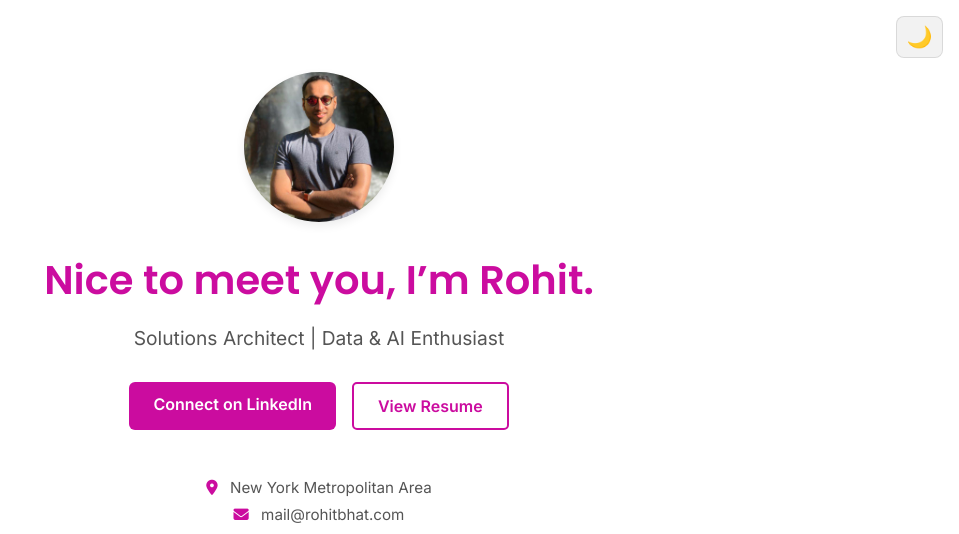
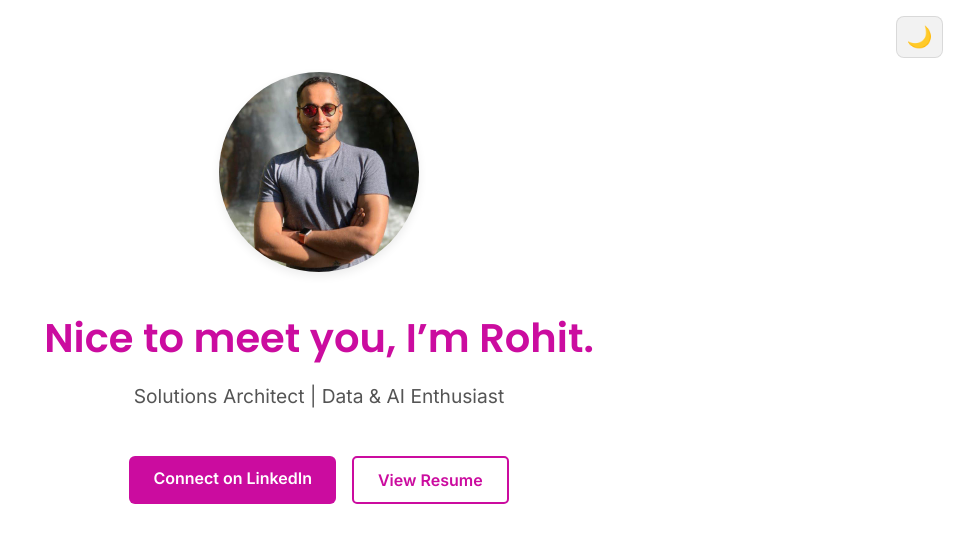
Before and after one commit to rohitbhat/rohitbhat.github.io, a plain HTML site: page index.html in a window 1280 px wide. Shown: the top 534 px of the page, without its empty margins (321-1280 px from the left). Drawn offline with Linux system fonts and the light colour scheme.

Commit message:
Change spacing, increase profile pic size and spacing

```diff
--- a/assets/css/website.css
+++ b/assets/css/website.css
@@ -49,11 +49,11 @@ body {
 }
 
 .profile-pic {
-    width: 150px;
-    height: 150px;
+    width: 200px;
+    height: 200px;
     object-fit: cover;
     border-radius: 50%;
-    margin-bottom: 1.5rem;
+    margin-bottom: 2rem;
     box-shadow: 0 4px 10px rgba(0, 0, 0, 0.08);
 }
 
@@ -66,11 +66,9 @@ body {
 }
 
 .hero-subtitle {
-    margin-bottom: 2.5rem;
-    margin-bottom: 1.25rem;
     font-size: 1.2rem;
     color: var(--text-subtle);
-    margin-bottom: 2rem;
+    margin-bottom: 3rem;
 }
 
 .cta-group {
```
